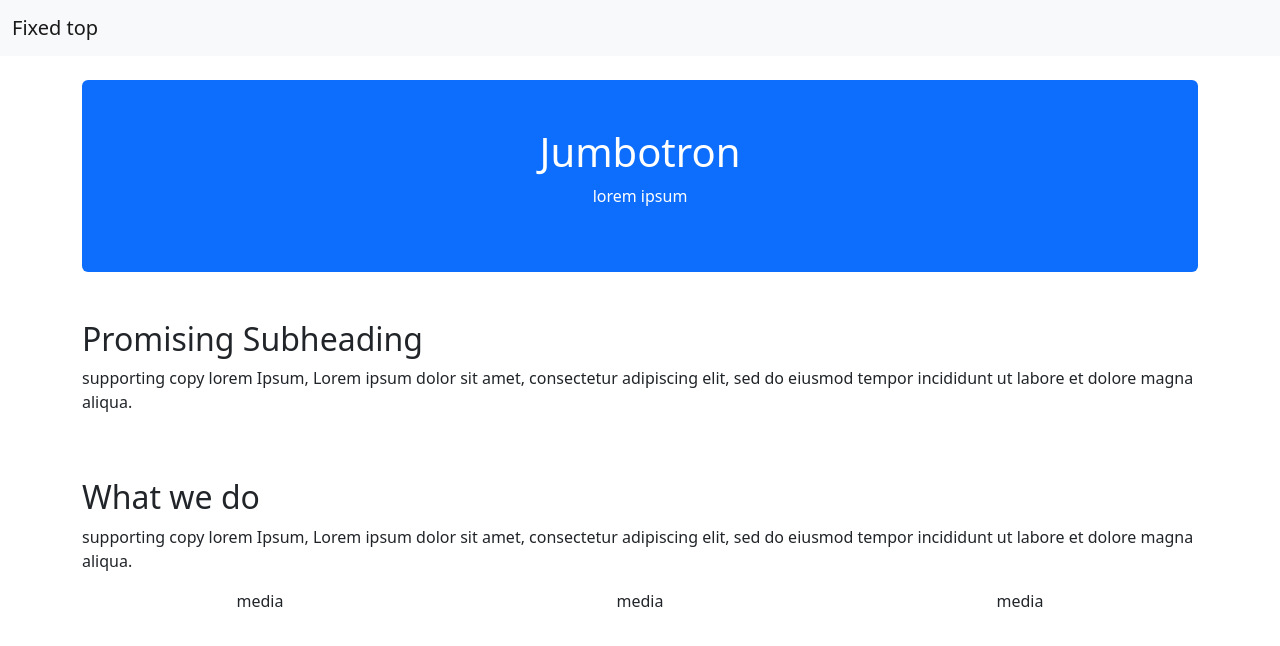
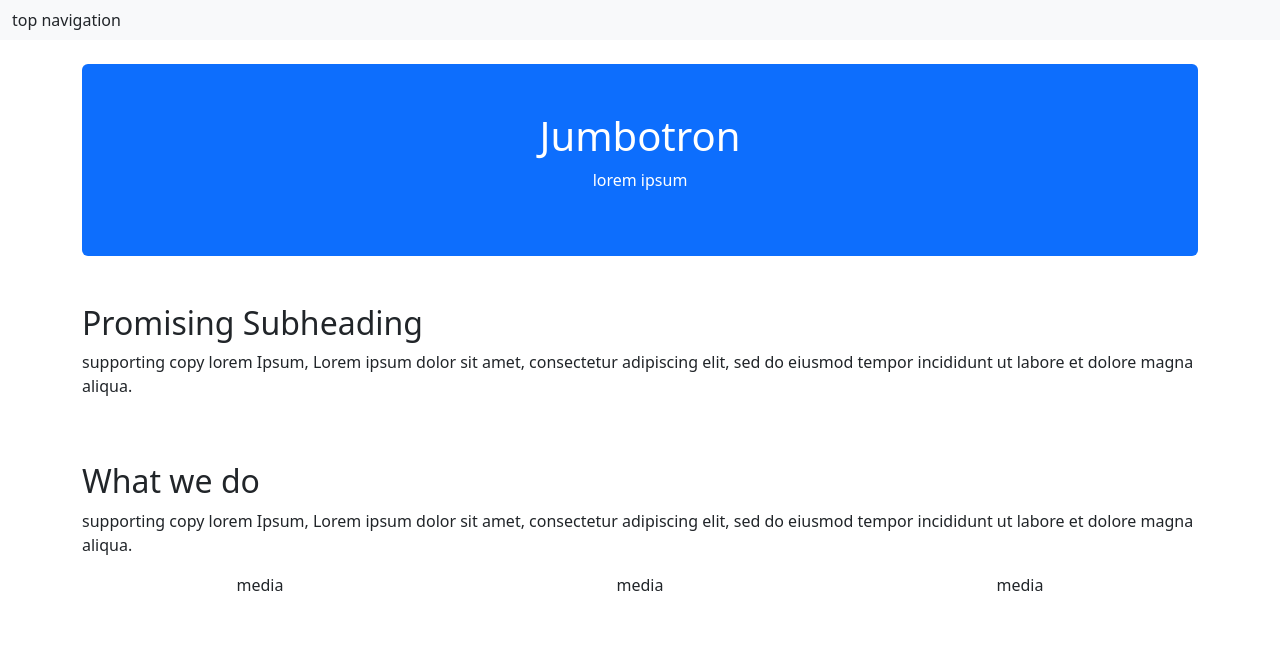
Before and after one commit to chips-ahoy-developement/landing-page, a React (Create React App) app: page / in a window 1280 px wide. Shown: the top 646 px of the page. Built offline with nearby package versions, Linux system fonts and the light colour scheme.

Commit message:
update navigation js

```diff
--- a/src/components/navigation/Navigation.js
+++ b/src/components/navigation/Navigation.js
@@ -5,7 +5,7 @@ const Navigation = () => {
 
     <nav class="navbar navbar-light bg-light">
     <div class="container-fluid">
-      <a class="navbar-brand" href="#">Fixed top</a>
+      top navigation
     </div>
   </nav>
 
```
